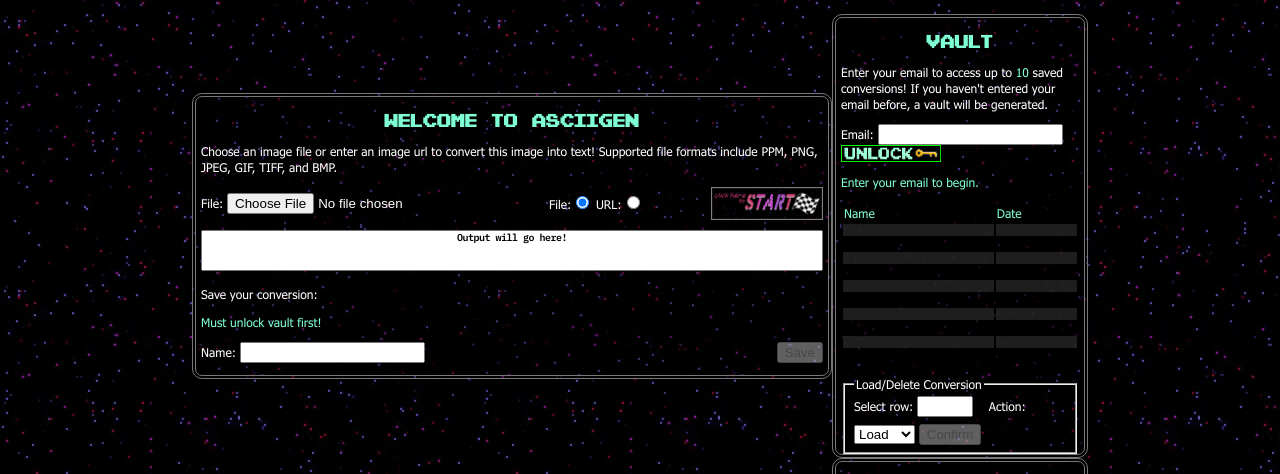
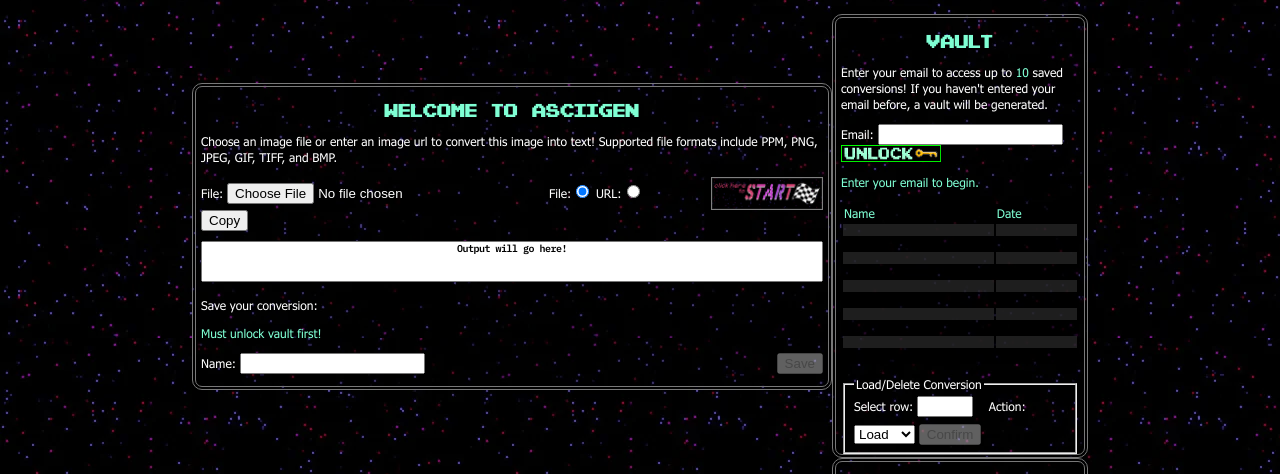
Before and after one commit to abdaalsy/asciigen, a website: page frontend/index.html in a window 1280 px wide. Shown: the part 202-676 px from the top of the page. Drawn offline with Linux system fonts and the light colour scheme; files whose address does not match are found by name; a web font is replaced by a local one.

Commit message:
forgot to enable copying

```diff
--- a/frontend/index.html
+++ b/frontend/index.html
@@ -56,7 +56,10 @@
                         </fieldset>
                         <input class="start-button inline" type="image" name="submit" src="assets/startbutton.png" />
                     </form>
-                    <p id="main-status" class="correcttext">Success!</p>
+                    <div id="status">
+                        <p id="main-status" class="correcttext">Success!</p>
+                        <button onclick="copyText()">Copy</button>
+                    </div>
                     <textarea id="output" readonly>Output will go here!</textarea>
                     <!-- TODO: Save form -->
                     <p>Save your conversion: </p>
--- a/frontend/script.js
+++ b/frontend/script.js
@@ -187,6 +187,12 @@ function onVaultFail() {
 }
 
 // event callbacks
+function copyText() {
+    output.select();
+    navigator.clipboard.writeText(output.value);
+    setMainSuccessMessage("Copied!");
+}
+
 async function onFormSubmit(e) {
     e.preventDefault();
     mainInputStatus.style.display = "none";
--- a/frontend/style.css
+++ b/frontend/style.css
@@ -156,6 +156,11 @@ body {
     border: 0;
 }
 
+#status {
+    display: flex;
+    align-items: center;
+    justify-content: space-between;
+}
 
 #main-status {
     display:  none;
```
